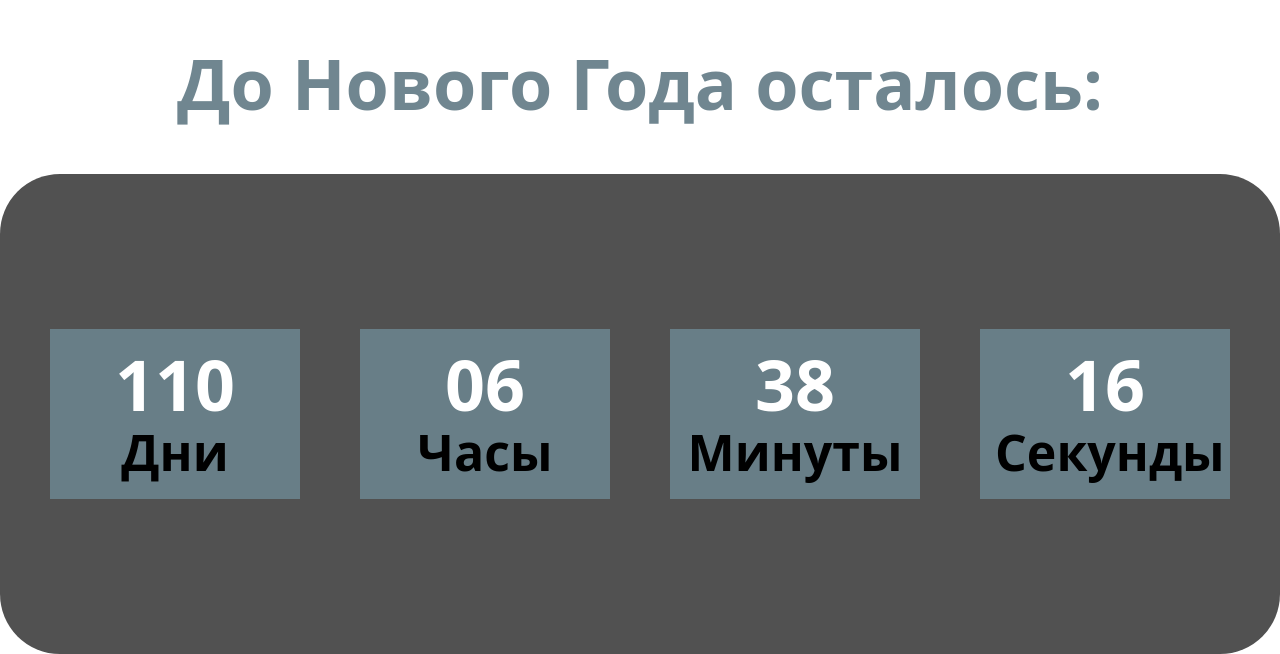
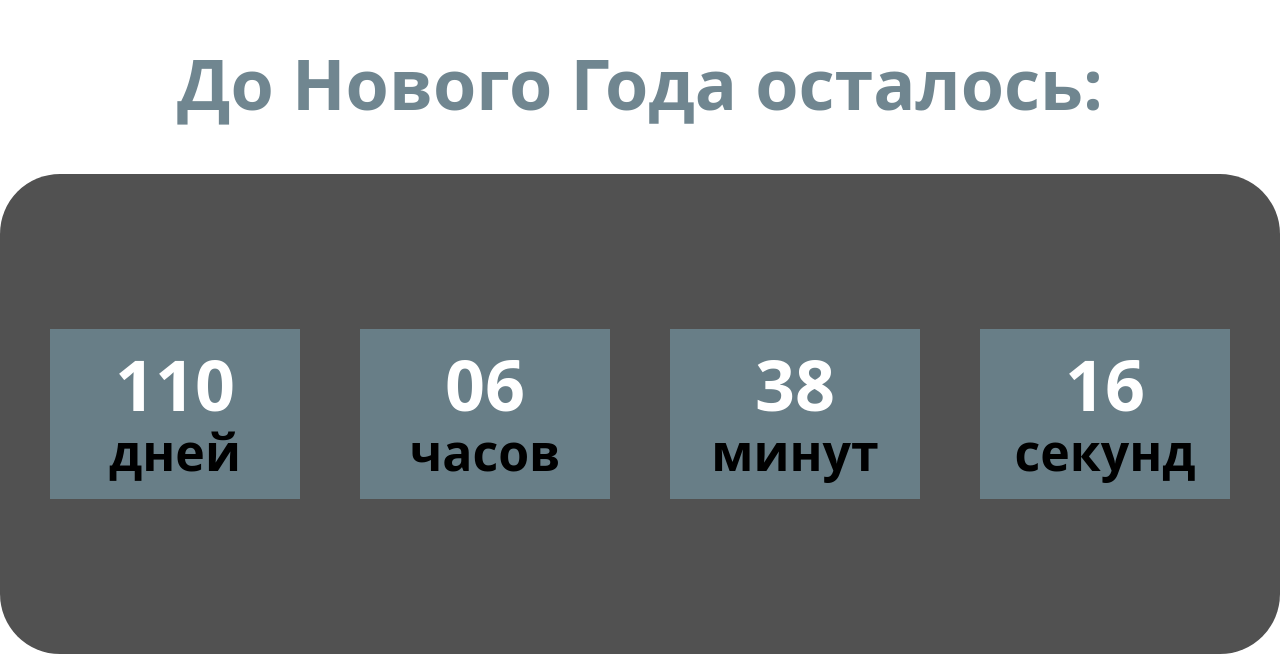
Before and after one commit to OlhaPetra/goit-js-hw-11-timer, a website built with Parcel: page src/index.html in a window 1280 px wide. Shown: the part 157-811 px from the top of the page. Built offline with nearby package versions, Linux system fonts and the light colour scheme.

Commit message:
correct content

```diff
--- a/src/index.html
+++ b/src/index.html
@@ -19,22 +19,22 @@
   <div class="timer conteiner" id="timer-1">
   <div class="field">
     <span class="value" data-value="days">000</span>
-    <span class="label">Дни</span>
+    <span class="label">дней</span>
   </div>
 
   <div class="field">
     <span class="value" data-value="hours">00</span>
-    <span class="label">Часы</span>
+    <span class="label">часов</span>
   </div>
 
   <div class="field">
     <span class="value" data-value="mins">00</span>
-    <span class="label">Минуты</span>
+    <span class="label">минут</span>
   </div>
 
   <div class="field">
     <span class="value" data-value="secs">00</span>
-    <span class="label">Секунды</span>
+    <span class="label">секунд</span>
   </div>
 </div>
 
```
